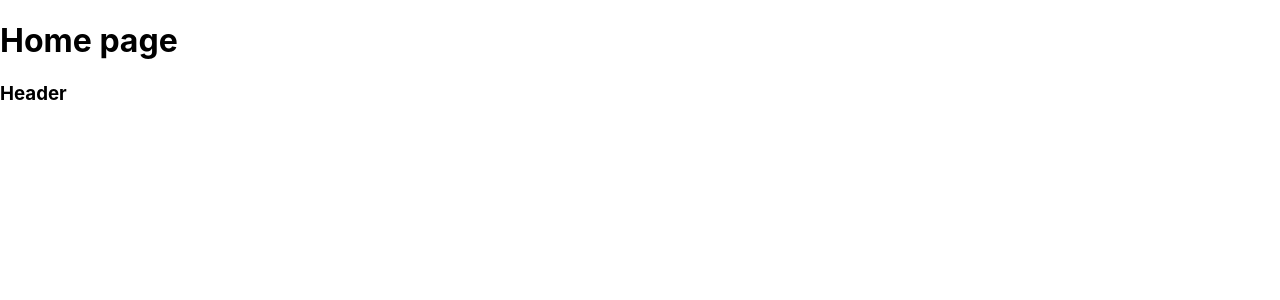
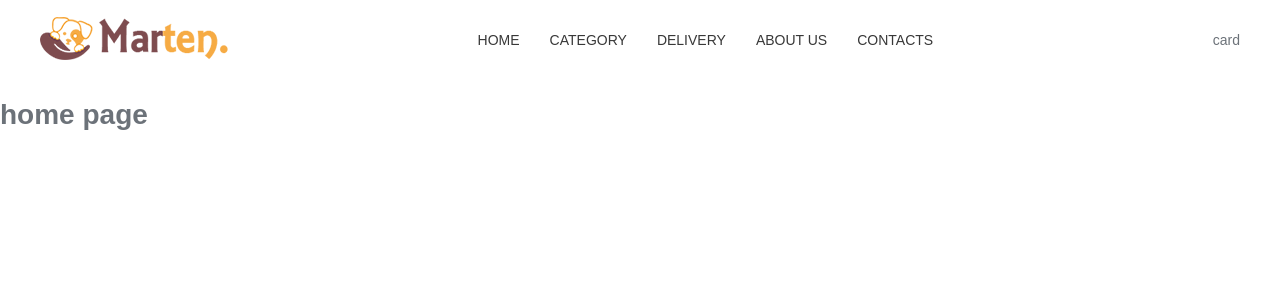
Before and after one commit to ZagSerSan/dp_online-store, a React (Create React App) app: page / in a window 1280 px wide. Shown: the top 300 px of the page. Built offline with nearby package versions, Linux system fonts and the light colour scheme.

Commit message:
part-done header-nav

```diff
--- a/package.json
+++ b/package.json
@@ -8,6 +8,7 @@
     "@testing-library/user-event": "^13.5.0",
     "react": "^18.2.0",
     "react-dom": "^18.2.0",
+    "react-router-dom": "^5.3.0",
     "react-scripts": "5.0.1",
     "web-vitals": "^2.1.4"
   },
--- a/src/App.js
+++ /dev/null
@@ -1,10 +0,0 @@
-import React from 'react';
-import Home from './components/layouts/home';
-
-function App() {
-  return (
-    <Home />
-  )
-}
-
-export default App
--- /dev/null
+++ b/src/app/App.js
@@ -0,0 +1,18 @@
+import React from 'react'
+import { Switch, Route } from 'react-router-dom'
+// styles
+import './app.css'
+// components
+import Header from './components/header'
+import Home from './layouts/home'
+
+function App() {
+  return (<>
+    <Header/>
+    <Switch>
+      <Route path='/' exact component={Home}></Route>
+    </Switch>
+  </>)
+}
+
+export default App
--- /dev/null
+++ b/src/app/app.css
@@ -0,0 +1,18 @@
+body {
+  font-family: "Raleway", sans-serif;
+  font-size: 14px;
+  -webkit-font-smoothing: antialiased;
+  color: #6c7279;
+}
+
+.wrapper {
+  width: 100%;
+  min-height: 100%;
+  overflow: hidden;
+}
+
+.container {
+  max-width: 1200px;
+  width: 100%;
+  margin: 0 auto;
+}
--- /dev/null
+++ b/src/app/app.scss
@@ -0,0 +1,99 @@
+//* <МИКСИНЫ>===============================================================================================
+// @import "mixins";
+
+//* <ШРИФТЫ>===============================================================================================
+//<Подключаем шрифты>=======================================================================================
+
+//<Иконочные шрифты>==========================================================================================
+
+//<Шрифт по умолчанию>==========================================================================================
+body {
+  font-family: "Raleway", sans-serif;
+  font-size: 14px;
+  -webkit-font-smoothing: antialiased;
+  color: #6c7279;
+}
+//* <ПЕРЕМЕННЫЕ>===========================================================================================================
+$minwidth: 320;
+$mw: 1200;
+$md1: $mw + 12 + px;
+$md2: 991.98;
+$md3: 767.98;
+$md4: 479.98;
+$md5: 379.98;
+//* <ОБНУЛЕНИЕ, ОБЩИЕ ПАРАМЕТРЫ>===============================================================================================
+// @import "null";
+
+//* <ПОДКЛЮЧЕНИЕ ФАЙЛОВ СТИЛЕЙ СТРАНИЦ И ЭЛЕМЕНТОВ>====================================================================================================
+// @import "header";
+// @import "footer.scss";
+
+//* <ОБОЛОЧКА>===========================================================================================================
+.wrapper {
+  width: 100%;
+  min-height: 100%;
+  overflow: hidden;
+  // &.loaded {
+  // }
+}
+// .empty-space {
+//    height: 700px;
+//    width: 100%;
+//    background-color: #fff;
+//    text-align: center;
+//    border-top: 1px solid #ccc;
+// }
+
+//* <ОСНОВНАЯ СЕТКА>===========================================================================================================
+.container {
+  max-width: $mw + px;
+  width: 100%;
+  margin: 0 auto;
+}
+
+//* <ОСНОВНОЙ БЛОК>====================================================================================================
+//todo -Intro -------------------
+
+//* <АДАПТИВ>====================================================================================================
+//? Point 1 ----------------------------------
+@media (max-width: $md1) {
+}
+//? Point 2 ----------------------------------
+@media (max-width: $md2) {
+}
+//? Point 3 ----------------------------------
+@media (max-width: $md3) {
+}
+//? Point 4 ----------------------------------
+@media (max-width: $md4) {
+}
+//? Point 5 ----------------------------------
+@media (max-width: $md5) {
+}
+//* </ДОПОЛНИТЕЛЬНЫЙ ТЕСТОВЫЙ БЛОК>====================================================================================================
+// -Test---------------------------------
+// .test {
+//    padding: 40px 0;
+//    border-top: 1px #ccc solid;
+// }
+// .test__row {
+//    display: flex;
+//    justify-content: flex-start;
+//    flex-direction: row;
+//    flex-wrap: wrap;
+//    align-content: space-between;
+
+//    border: 2px solid red;
+//    height: 500px;
+// }
+// .test__string  {
+//    display: inline-flex;
+//    align-items: center;
+//    flex-direction: column;
+//    width: 300px;
+//    height: 100px;
+//    margin: 20px 10px;
+
+//    border: 1px solid rgb(0, 0, 0);
+//    background-color: #ccc;
+// }
--- /dev/null
+++ b/src/app/components/header.css
@@ -0,0 +1,28 @@
+.header {
+  display: -webkit-box;
+  display: -ms-flexbox;
+  display: flex;
+  -webkit-box-pack: justify;
+      -ms-flex-pack: justify;
+          justify-content: space-between;
+  -webkit-box-align: center;
+      -ms-flex-align: center;
+          align-items: center;
+  height: 80px;
+  background-color: #fff;
+}
+
+.header-nav__link {
+  display: inline-block;
+  font-family: "Montserrat", sans-serif;
+  font-weight: 500;
+  color: #383838;
+  text-decoration: none;
+  text-transform: uppercase;
+  margin-right: 30px;
+  -webkit-transition: color 0.1s linear;
+  transition: color 0.1s linear;
+}
+.header-nav__link:hover {
+  color: #f6ab44;
+}
--- /dev/null
+++ b/src/app/components/header.jsx
@@ -0,0 +1,24 @@
+import React from 'react'
+import './header.css'
+import LOGO from '../assets/img/logo/logo.png'
+import { Link } from 'react-router-dom'
+
+const Header = () => {
+  return (
+    <header className='container header'>
+      <div className='header__logo'>
+        <img src={LOGO} alt="logo" />
+      </div>
+      <nav className='header-nav'>
+        <Link to="/" className='header-nav__link'>Home</Link>
+        <Link to="/category" className='header-nav__link'>Category</Link>
+        <Link to="/delivery" className='header-nav__link'>Delivery</Link>
+        <Link to="/about" className='header-nav__link'>About us</Link>
+        <Link to="/contacts" className='header-nav__link'>Contacts</Link>
+      </nav>
+      <div className='header__cart'>card</div>
+    </header>
+  )
+}
+
+export default Header
--- /dev/null
+++ b/src/app/components/header.scss
@@ -0,0 +1,26 @@
+.header {
+  display: flex;
+  justify-content: space-between;
+  align-items: center;
+
+  height: 80px;
+  background-color: #fff;
+}
+
+.header-nav {
+  &__link {
+    display: inline-block;
+    font-family: "Montserrat", sans-serif;
+    font-weight: 500;
+    // line-height: 120px;
+    color: #383838;
+    text-decoration: none;
+    text-transform: uppercase;
+    margin-right: 30px;
+    transition: color 0.1s linear;
+    &:hover {
+      // font-weight: 700;
+      color: #f6ab44;
+    }
+  }
+}
--- a/src/components/layouts/home.jsx
+++ b/src/app/layouts/home.jsx
@@ -1,10 +1,8 @@
 import React from 'react'
-import Header from '../header'
 
 const Home = () => {
   return (<>
-    <h1>Home page</h1>
-    <Header/>
+  <h1>home page</h1>
   </>)
 }
 
--- a/src/components/header.jsx
+++ /dev/null
@@ -1,9 +0,0 @@
-import React from 'react'
-
-const Header = () => {
-  return (
-    <h3>Header</h3>
-  )
-}
-
-export default Header
--- a/src/index.js
+++ b/src/index.js
@@ -1,18 +1,21 @@
-import React from 'react';
-import ReactDOM from 'react-dom/client';
+import React from 'react'
+import ReactDOM from 'react-dom/client'
+import { BrowserRouter } from "react-router-dom";
 // css
-import './index.css';
-import App from './App';
-import reportWebVitals from './reportWebVitals';
+import './index.css'
+import reportWebVitals from './reportWebVitals'
+import App from './app/App'
 
-const root = ReactDOM.createRoot(document.getElementById('root'));
+const root = ReactDOM.createRoot(document.getElementById('root'))
 root.render(
-  <React.StrictMode>
-    <App />
-  </React.StrictMode>
-);
+  <BrowserRouter>
+    <React.StrictMode>
+      <App />
+    </React.StrictMode>
+  </BrowserRouter>
+)
 
 // If you want to start measuring performance in your app, pass a function
 // to log results (for example: reportWebVitals(console.log))
 // or send to an analytics endpoint. Learn more: https://bit.ly/CRA-vitals
-reportWebVitals();
+reportWebVitals()
```
Also changed, not shown: src/app/assets/img/logo/logo.png (added), 1 other file (tests, documents, lock files or other folders).
